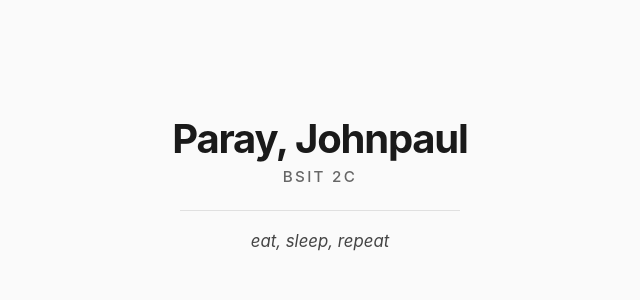
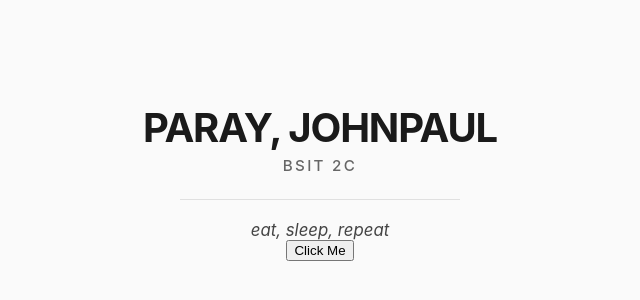
Before and after one commit to paraypaul/demo-paray, a plain HTML site: page index.html in a window 1280 px wide. Shown: the part 218-518 px from the top of the page, without its empty margins (320-960 px from the left). Drawn offline with Linux system fonts and the light colour scheme.

Commit message:
Added Script

```diff
--- a/index.html
+++ b/index.html
@@ -47,8 +47,10 @@
     </style>
 </head>
 <body>
-    <h1>Paray, Johnpaul</h1>
+    <h1>PARAY, JOHNPAUL</h1>
     <h3>BSIT 2C</h3>
     <p>eat, sleep, repeat</p>
+    <button onclick="showAlert()">Click Me</button>
 </body>
+<script src="script.js"></script>
 </html>
--- /dev/null
+++ b/script.js
@@ -0,0 +1,3 @@
+function showAlert(){
+    alert('Hello World')
+}
```
